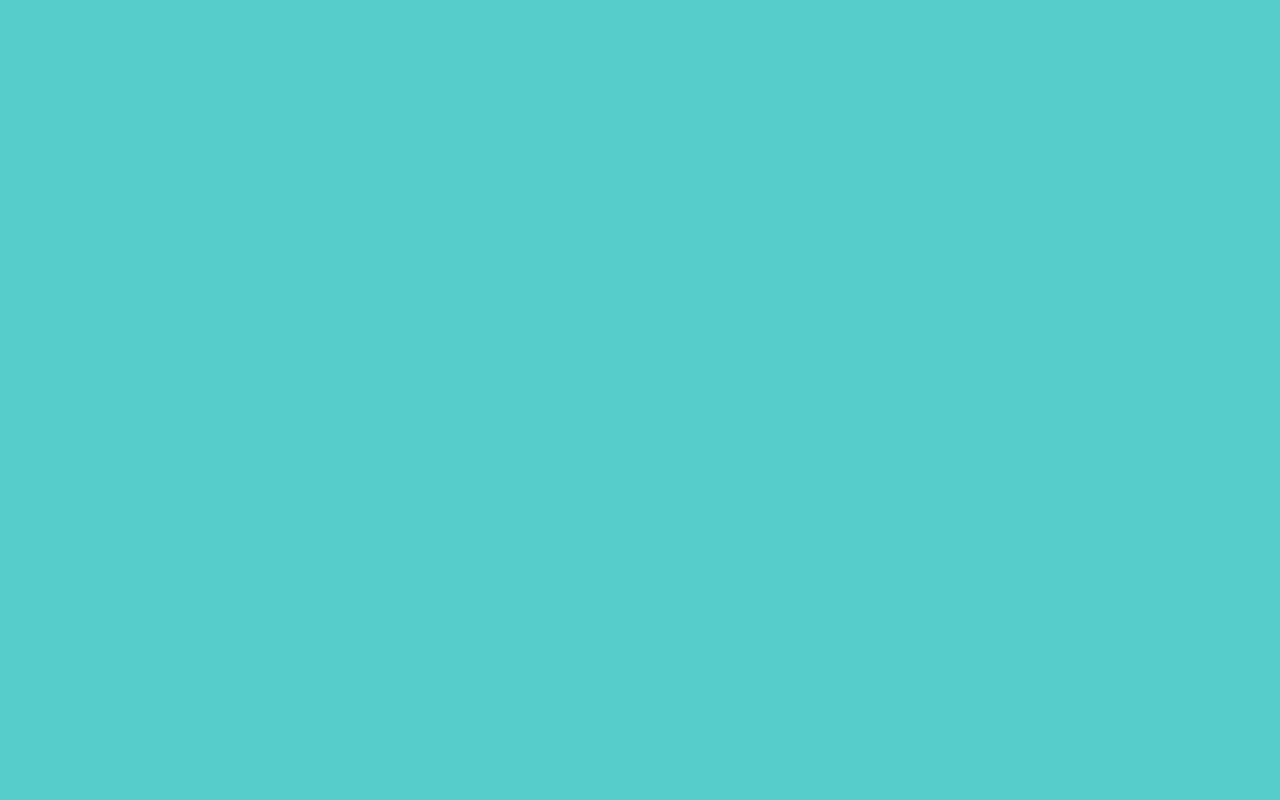
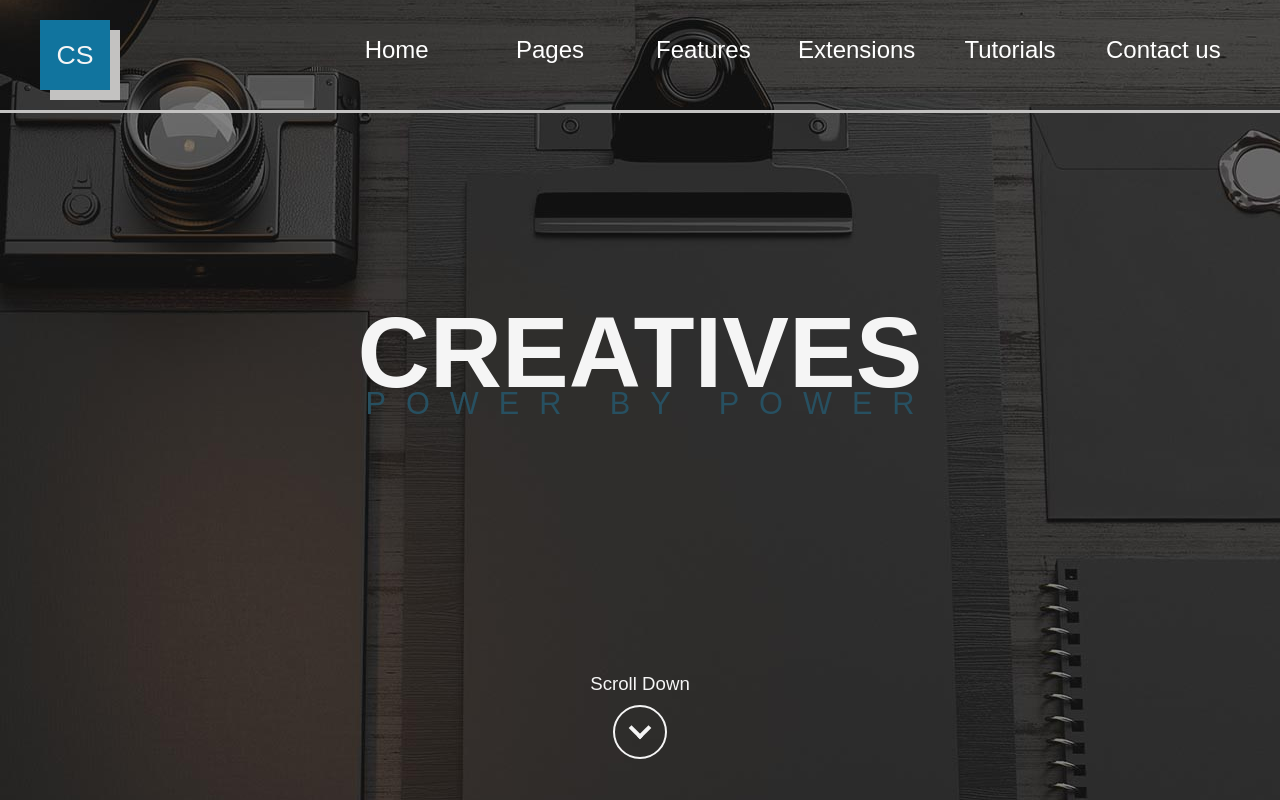
Before and after one commit to awuce/psd_layouts, a website: page PSD_Creatives/app/index.html in a window 1280 px wide. Drawn offline with nearby package versions, Linux system fonts and the light colour scheme.

Commit message:
Add header

```diff
--- a/PSD_Creatives/app/index.html
+++ b/PSD_Creatives/app/index.html
@@ -7,6 +7,32 @@
 	<link rel="stylesheet" href="styles/css/app.min.css">
 </head>
 <body>
-
+	<header class="header-wrapper">
+		<div class="navigation-wrapper">
+			<div class="logo">CS</div>
+			<nav class="nav-wrapper">
+				<ul class="nav">
+					<li class="nav__item">home</li>
+					<li class="nav__item">pages</li>
+					<li class="nav__item">features</li>
+					<li class="nav__item">extensions</li>
+					<li class="nav__item">tutorials</li>
+					<li class="nav__item">contact us</li>
+				</ul>
+			</nav>
+		</div>
+		<div class="header-afterline"></div>
+		<div class="header-main">
+			<h1 class="header-main__name">creatives</h1>
+			<h3 class="header-main__before-name"> power by power</h3>
+		</div>
+		<div class="header-scroll-down">
+			<div class="scroll__text">scroll down</div>
+			<div class="scroll__link" id="scroll__link">
+				<div class="corner" id="corner"></div>
+			</div>
+		</div>
+	</header>
+	<script type="text/javascript" src="scripts/hover.js"></script>
 </body>
 </html>
--- /dev/null
+++ b/PSD_Creatives/app/scripts/hover.js
@@ -0,0 +1,11 @@
+let scrollLink = document.getElementById('scroll__link');
+let corner = document.getElementById('corner');
+
+scrollLink.addEventListener('mouseover', (event) => {
+	event.target.setAttribute('style', 'background-color: #f5f5f5');
+	corner.setAttribute('style', 'border-color: rgba(0,0,0,1)');
+});
+scrollLink.addEventListener('mouseout', (event) => {
+	event.target.setAttribute('style', 'background-color: rgba(0,0,0,0)');
+	corner.setAttribute('style', 'border-color: #f5f5f5');
+});
--- a/PSD_Creatives/app/styles/sass/styles.sass
+++ b/PSD_Creatives/app/styles/sass/styles.sass
@@ -1,2 +1,105 @@
+$first_color: #11749e
+$second_color: #f5f5f5
+$third_color: #275061
+
+*
+	font-family: Arial, serif
+
 body
-	background-color: #5cc
+	background-color: #000
+	margin: 0
+
+
+.header
+	&-wrapper
+		background-image: url('../../images/header.png')
+		background-size: center
+		background-position: 50% 0%
+		width: 100%
+		height: 100vh
+	&-afterline
+		background-color: #c3c2c1
+		width: 100%
+		height: 3px
+	&-main
+		display: flex
+		flex-direction: column
+		justify-content: center
+		text-align: center
+		height: 70vh
+		background: none
+		text-transform: uppercase
+		line-height: 20px
+		&__name
+			margin: 0
+			color: $second_color
+			font-size: 75pt
+		&__before-name
+			color: $third_color
+			font-weight: 200
+			font-size: 23pt
+			letter-spacing: 20px
+			padding-left: 20px
+	&-scroll-down
+		color: $second_color
+		display: flex
+		flex-direction: column
+		align-items: center
+		> .scroll
+			&__text
+				font-size: 14pt
+				text-transform: capitalize
+				margin-bottom: 10px
+			&__link
+				width: 50px
+				height: 50px
+				border: 2px solid $second_color
+				border-radius: 50%
+				position: relative
+				cursor: pointer
+				> .corner
+					width: 12px
+					height: 12px
+					border-bottom: 4px solid $second_color
+					border-right: 4px solid $second_color
+					transform: rotate(45deg)
+					position: absolute
+					top: 13px
+					left: 17px
+
+.navigation-wrapper
+	display: grid
+	max-width: 1200px
+	margin: 0 auto
+	padding: 20px
+	grid-template-columns: 1fr 4fr
+	> .logo
+		color: $second_color
+		background-color: $first_color
+		font-size: 20pt
+		width: 70px
+		height: 70px
+		display: flex
+		justify-content: center
+		align-items: center
+		box-shadow: 10px 10px 0 #c3c2c1
+
+.nav
+	display: grid
+	grid-template-columns: repeat(auto-fit, minmax(120px, 1fr))
+	position: relative
+	&__item
+		color: #fff
+		margin: 0 auto
+		font-size: 18pt
+		list-style-type: none
+		&:first-letter
+			text-transform: uppercase
+		&:hover:before
+			background-color: $first_color
+			content: ''
+			position: absolute
+			width: 100px
+			height: 5px
+			bottom: -48px
+			transition: width 1s ease 1s
--- a/PSD_Creatives/gulpfile.js
+++ b/PSD_Creatives/gulpfile.js
@@ -13,7 +13,7 @@ function browser_sync() {
 }
 
 function scripts() {
-	return src('app/scripts/*.js')
+	return src('app/scripts/hover.js')
 		.pipe(concat('app.min.js'))
 		.pipe(dest('app/scripts/'))
 		.pipe(browserSync.stream());
@@ -31,11 +31,11 @@ function styles() {
 
 function start_watch() {
 	watch(['app/**/sass/**/*'], styles);
-	watch(['app/**/scripts/**/*', '!app/**/*.min.js'], scripts);
+	watch('app/**/scripts/**/*').on('change', browserSync.reload);
 	watch('app/**/*.html').on('change', browserSync.reload);
 }
 
 exports.browser_sync = browser_sync;
 exports.scripts = scripts;
 exports.start_watch = start_watch;
-exports.default = parallel(styles, scripts, browser_sync, start_watch);
+exports.default = parallel(styles, browser_sync, start_watch);
```
Also changed, not shown: PSD_Creatives/app/images/header.png (added), PSD_Creatives/app/styles/css/app.min.css.
